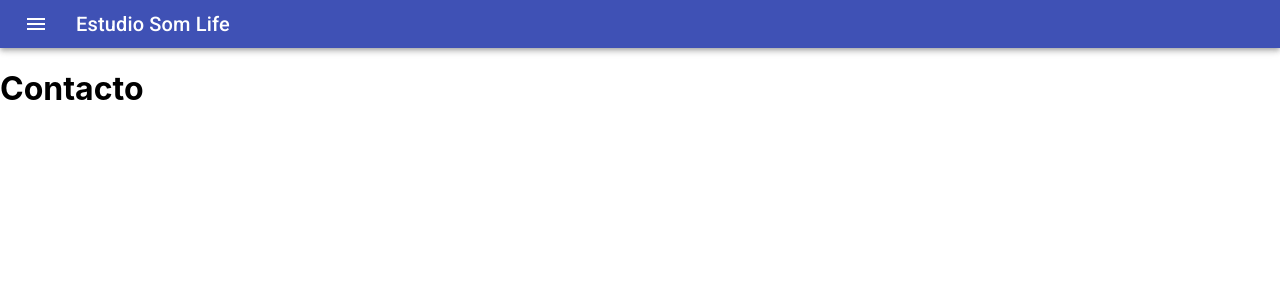
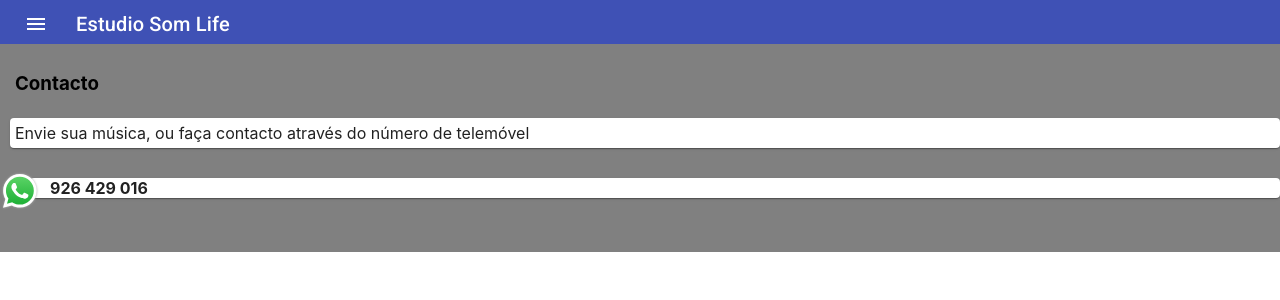
Before and after one commit to pedromartinsjesus/somlife, a React (Create React App) app: page /contacto in a window 1280 px wide. Shown: the top 300 px of the page. Built offline with nearby package versions, Linux system fonts and the light colour scheme.

Commit message:
Adding of Contact Page

```diff
--- a/public/index.html
+++ b/public/index.html
@@ -1,5 +1,5 @@
 <!DOCTYPE html>
-<html lang="en">
+<html lang="pt">
 
 <head>
   <meta charset="utf-8" />
--- a/src/components/Contacto/contacto.js
+++ b/src/components/Contacto/contacto.js
@@ -1,9 +1,65 @@
 import React from 'react';
+import { makeStyles } from '@material-ui/core/styles';
+import Grid from '@material-ui/core/Grid';
+import Paper from '@material-ui/core/Paper';
+
+
+const useStyles = makeStyles((theme) => ({
+    root: {
+        flexGrow: 1,
+        backgroundColor: 'grey',
+
+    },
+    contacto: {
+        marginLeft: 10,
+        padding: 5,
+    },
+    telemovelPaper: {
+        marginTop: 30,
+        marginLeft: 30,
+        paddingLeft: 20,
+        padddingTop: 30,
+        marginBottom: 50,/* OBS. Coloquei esse margin bottom apenas pra abrir espaço no final da div
+                            porque o backgroundColor do root estava pequeno na tela. Foi só pra dar mais
+                            espaço de cor na tela.  */
+    },
+    telemovelNumber: {
+        fontWeight: "bold",
+    },
+    logoZap: {
+        marginTop: 23,
+        float: 'left',
+    },
+
+}));
 
 const Contacto = () => {
+
+    const classes = useStyles();
+
     return (
         <>
-            <h1>Contacto</h1>
+            <div className={classes.root}>
+
+                <Grid container spacing={1}>
+
+                    <Grid item xs={12}>
+
+                        <h3 className={classes.contacto}> Contacto </h3>
+                        <Paper className={classes.contacto}>
+
+                            Envie sua música, ou faça contacto através do número de telemóvel
+                      </Paper>
+                        <img className={classes.logoZap} src="/imagens/whatsApp.svg" />
+                        <Paper className={classes.telemovelPaper}>
+                            <p className={classes.telemovelNumber}>926 429 016</p>
+                        </Paper>
+                    </Grid>
+                </Grid>
+            </div>
+            <div>
+
+            </div>
         </>
     )
 }
```
Also changed, not shown: public/imagens/whatsApp.svg (added).
